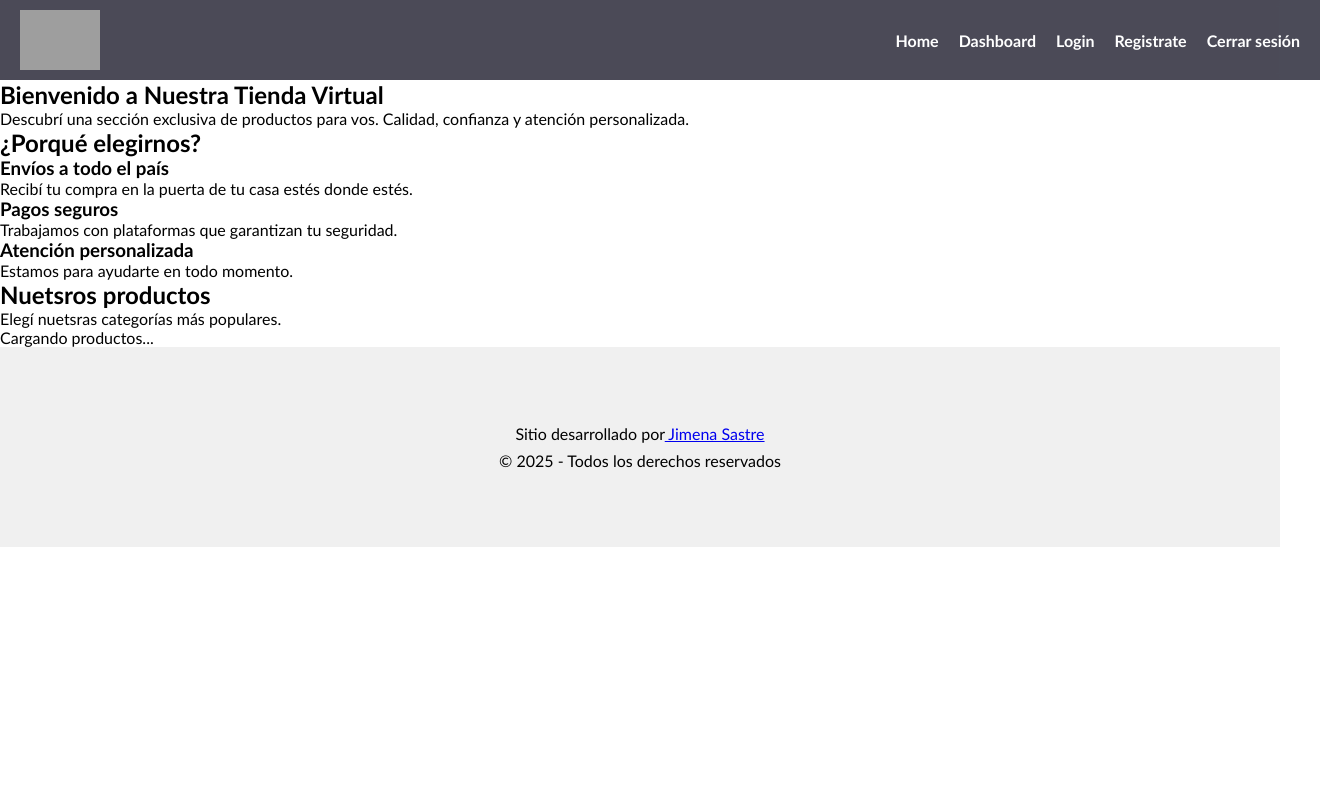
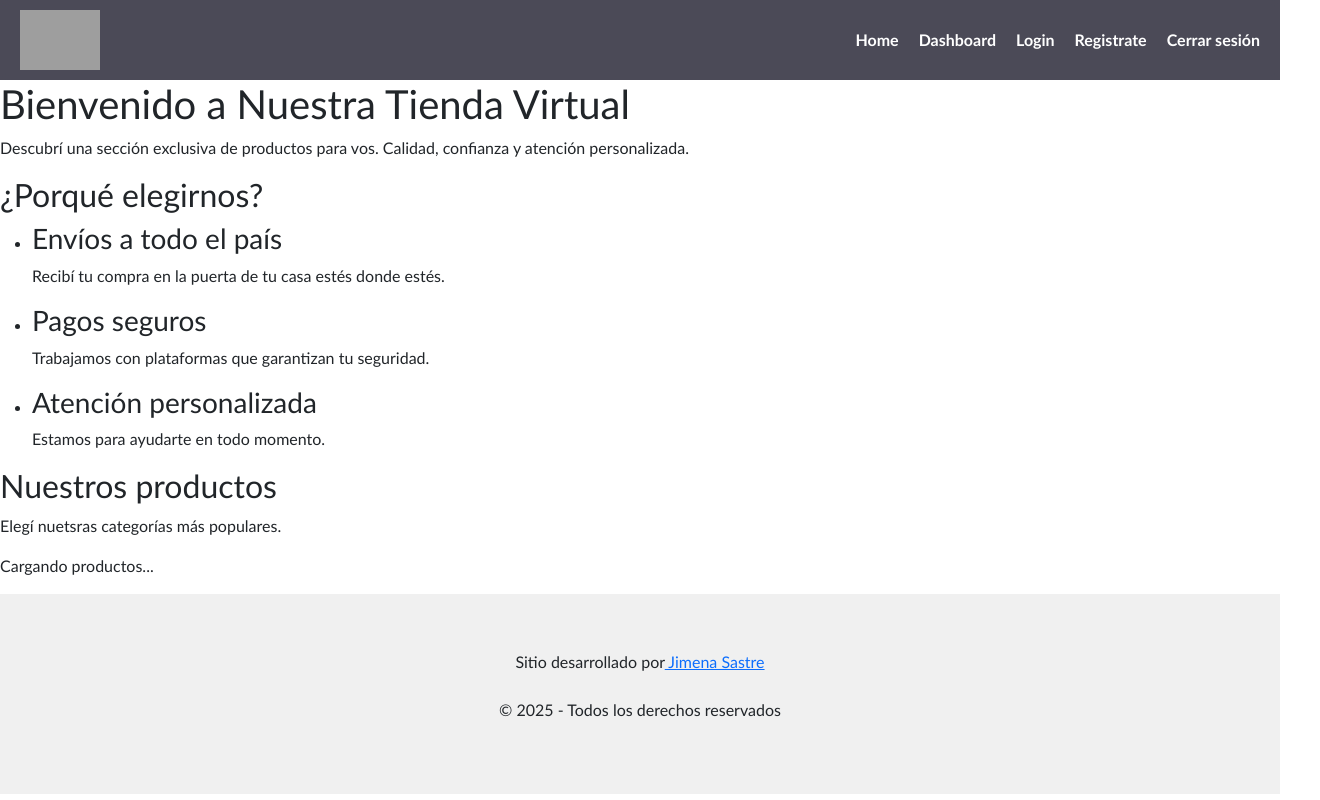
Before and after one commit to jime2803/base-proyecto-jimena-sastre, a React (Vite) app: page / in a window 1280 px wide. Shown: the whole page, 1320 px wide, since content can reach past the window. Built offline with nearby package versions, Linux system fonts and the light colour scheme; grey boxes are pictures that could not be loaded.

Commit message:
Add: Bootstrap installation trial - not working

```diff
--- a/index.html
+++ b/index.html
@@ -6,6 +6,7 @@
   <link rel="icon" type="image/svg+xml" href="/vite.svg" />
   <meta name="viewport" content="width=device-width, initial-scale=1.0" />
   <title>Tienda Virtual | UTN</title>
+  <link href="https://cdn.jsdelivr.net/npm/bootstrap@5.3.2/dist/css/bootstrap.min.css" rel="stylesheet" />
 </head>
 
 <body>
--- a/package.json
+++ b/package.json
@@ -10,6 +10,7 @@
     "preview": "vite preview"
   },
   "dependencies": {
+    "bootstrap": "^5.3.7",
     "react": "^19.1.0",
     "react-dom": "^19.1.0",
     "react-router-dom": "^7.7.1"
--- a/src/main.jsx
+++ b/src/main.jsx
@@ -5,6 +5,8 @@
 import "./styles/pages/Home.css"
 
 
+
+
 createRoot(document.getElementById('root')).render(
   <StrictMode>
     <RouterApp />
--- a/src/pages/Home.jsx
+++ b/src/pages/Home.jsx
@@ -25,7 +25,7 @@
         </ul>
       </section>
       <section>
-        <h2>Nuetsros productos</h2>
+        <h2>Nuestros productos</h2>
         <p>Elegí nuetsras categorías más populares.</p>
 
         {/* {Seccion reservada para carga diferida de productos} */}
```
Also changed, not shown: 1 other file (tests, documents, lock files or other folders).
